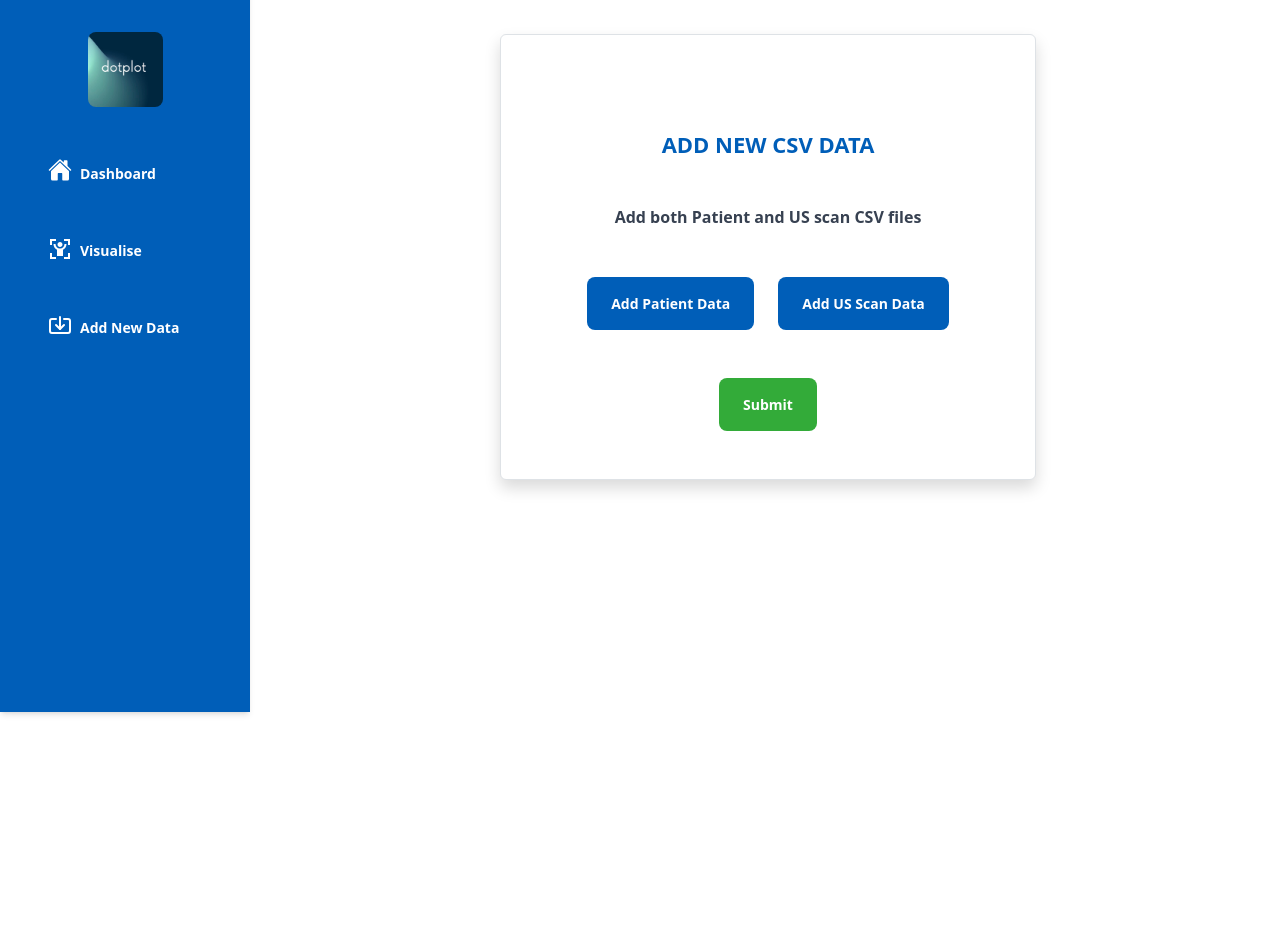
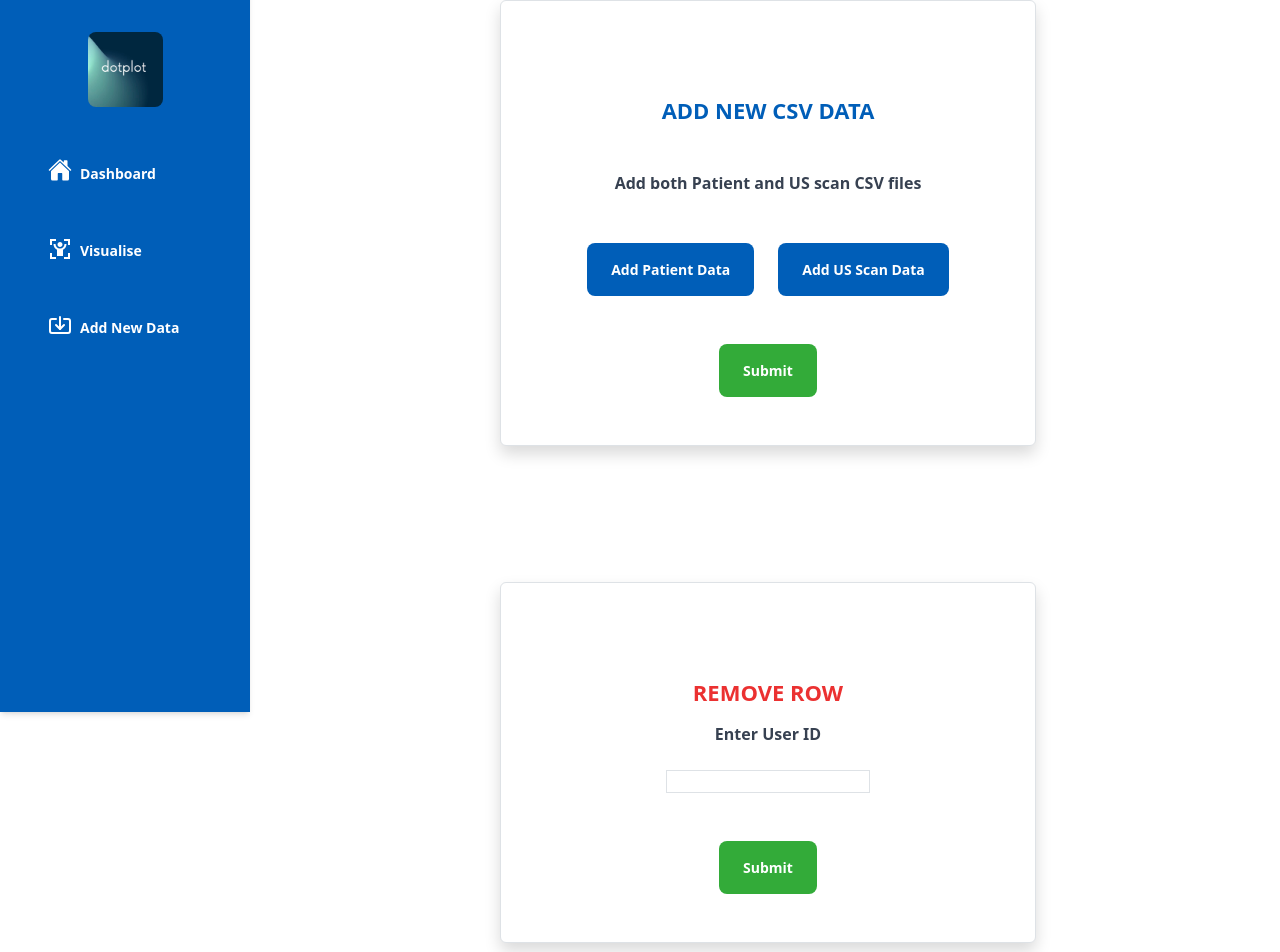
Before and after one commit to 01m1/Tech-Academia-Dotplot-Accelerator, a React (Vite) app in the folder frontend/PatientSystem/: page /AddData in a window 1280 px wide. Shown: the part 88-1040 px from the top of the page. Before the commit the page ends 800 px from the top, so only its background shows below. Built offline with nearby package versions, Linux system fonts and the light colour scheme; the HTML template or start-up script is replaced by a standard one.

Commit message:
Setup remove button

```diff
--- a/frontend/PatientSystem/src/Pages/AddData.jsx
+++ b/frontend/PatientSystem/src/Pages/AddData.jsx
@@ -96,8 +96,8 @@ const AddData = ({ sidebarToggle, setSidebarToggle }) => {
           sidebarToggle={sidebarToggle}
         />
 
-        <div className="text-black w-full px-10  pt-6 text-center">
-          <div className="max-w-[600px] mt-[10px] rounded-md h-[auto] mx-auto px-8 flex flex-col text-center py-10 ">
+        <div className="text-black text-center">
+          <div className="max-w-[600px]  rounded-md h-[auto] mx-auto px-8 flex flex-col text-center py-10 ">
             <div className="flex mt-5 items-start bg-white justify-center w-full border shadow px-8 py-12 rounded-md text-[14px]">
               <form
                 onSubmit={handleSubmit}
@@ -149,6 +149,31 @@ const AddData = ({ sidebarToggle, setSidebarToggle }) => {
             </div>
           </div>
         </div>
+
+        <div className="text-black text-center">
+          <div className="max-w-[600px] rounded-md h-[auto] mx-auto px-8 flex flex-col text-center py-5 ">
+            <div className="flex mt-5 items-start bg-white justify-center w-full border shadow px-8 py-12 rounded-md text-[14px]">
+              <form
+                onSubmit={handleSubmit}
+                className="flex flex-col items-center"
+              >
+                <h1 className="text-[22px] font-bold text-[#eb3131] mt-5">
+                  REMOVE ROW
+                </h1>
+                <p className="text-[16px] font-semibold text-gray-700 mt-3">
+                  Enter User ID
+                </p>
+                  <input className="border mb-5 mt-4"></input>
+                  <button
+                    type="submit"
+                    className="bg-[#33ab39] font-semibold text-white py-3 px-6 rounded-lg hover:bg-[#1e6321] transition duration-300 ease-in-out"
+                  >
+                    Submit
+                  </button>
+              </form>
+            </div>
+          </div>
+        </div>
       </div>
     </div>
   );
--- a/frontend/PatientSystem/src/Pages/Dashboard.jsx
+++ b/frontend/PatientSystem/src/Pages/Dashboard.jsx
@@ -25,7 +25,7 @@ const Dashboard = ({ sidebarToggle, setSidebarToggle }) => {
               <div className="flex mt-10 bg-white justify-start w-full  border shadow  py-2 rounded-md text-[15px]">
                 <div>
 
-                  <iframe src="/GRAPHS.html" style={{ width: '1230px', height: '650px' }} />
+                  <iframe src="/GRAPHS.html" style={{ width: '1230px', height: '660px' }} />
 
                 </div>
               </div>
```
Also changed, not shown: frontend/PatientSystem/public/GRAPHS.html (+6 -4 lines).
